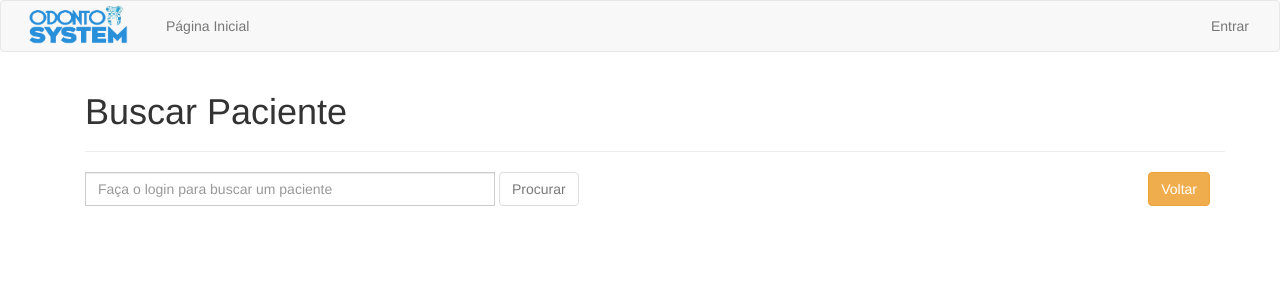
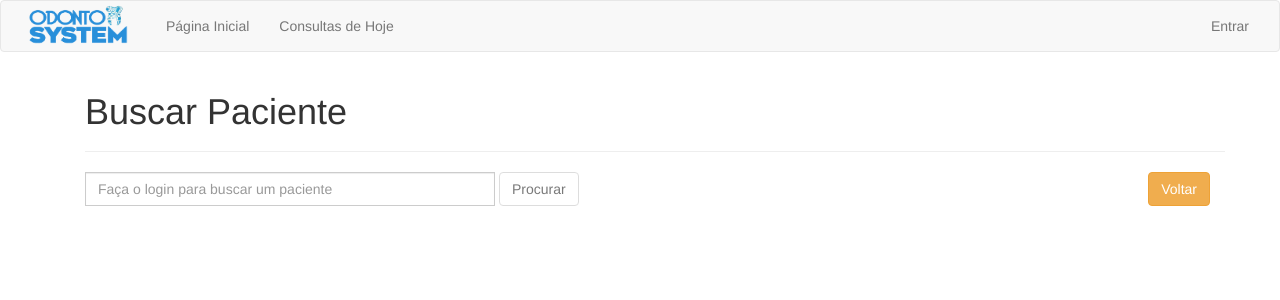
Before and after one commit to bertonni/PePII, a PHP site: page /php/busca.php in a window 1280 px wide. Shown: the top 300 px of the page. Run offline with PHP 8.4, Linux system fonts and the light colour scheme; data comes from the database, SQL or seed files in the repository.

Commit message:
Inclusão do item 'Consultas de hoje' no menu

```diff
--- a/php/cabecalho.php
+++ b/php/cabecalho.php
@@ -77,6 +77,7 @@ function logout() {
     <div class="collapse navbar-collapse" id="bs-example-navbar-collapse-1">
       <ul class="nav navbar-nav">
         <li class="list_item"><a href="home.php">Página Inicial</a></li>
+        <li class="list_item"><a href="consultas_do_dia.php">Consultas de Hoje</a></li>
         <?php
         if(isLogged() && isAdmin()) {
         ?>
```
